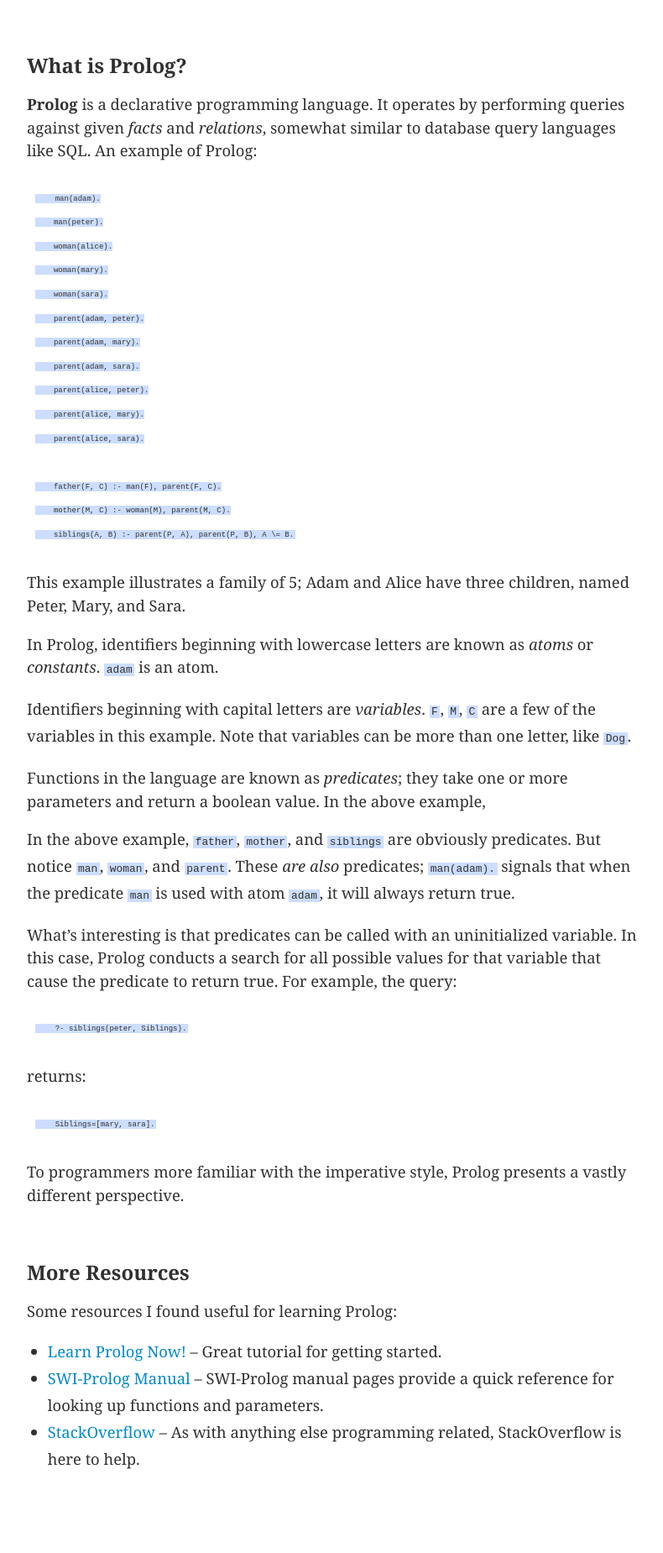
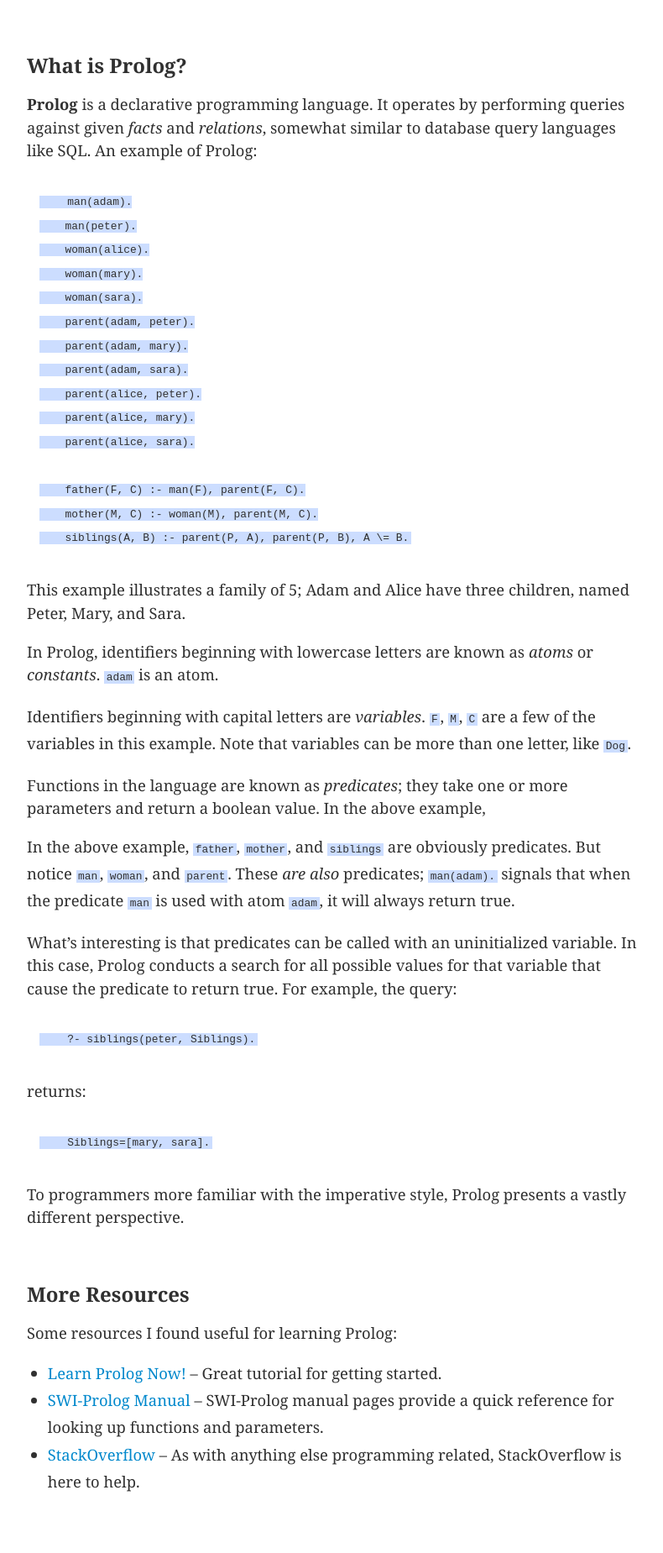
Before and after one commit to abstractOwl/abstractOwl.github.io, a Jekyll site: the page built from index.html, in a window 1280 px wide. Shown: the part 384-2233 px from the top of the page at 84% size, without its empty margins (240-1030 px from the left). Built offline with Jekyll 4.4.1, drawn with Linux system fonts in a browser that asks for light colours; the list of posts is cut into pages by our own code.

Commit message:
Fixed bug where font size of <code> nested in <pre> was unreadable

```diff
--- a/css/main.css
+++ b/css/main.css
@@ -184,7 +184,6 @@ article .date {
 article pre {
   background-color: #cdf;
   font-family: "Courier New", Courier, monospace;
-  font-size: 0.7em;
   padding: 0.8em;
 }
 
```
